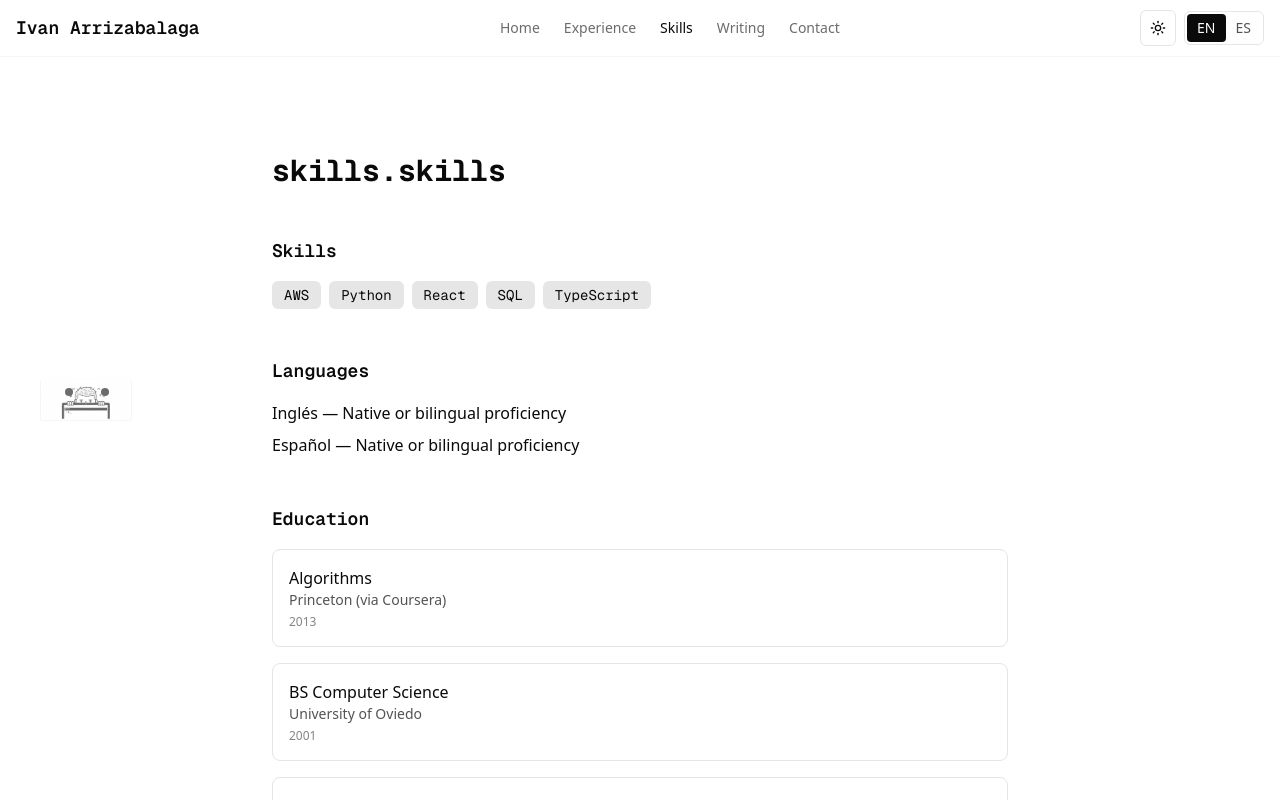
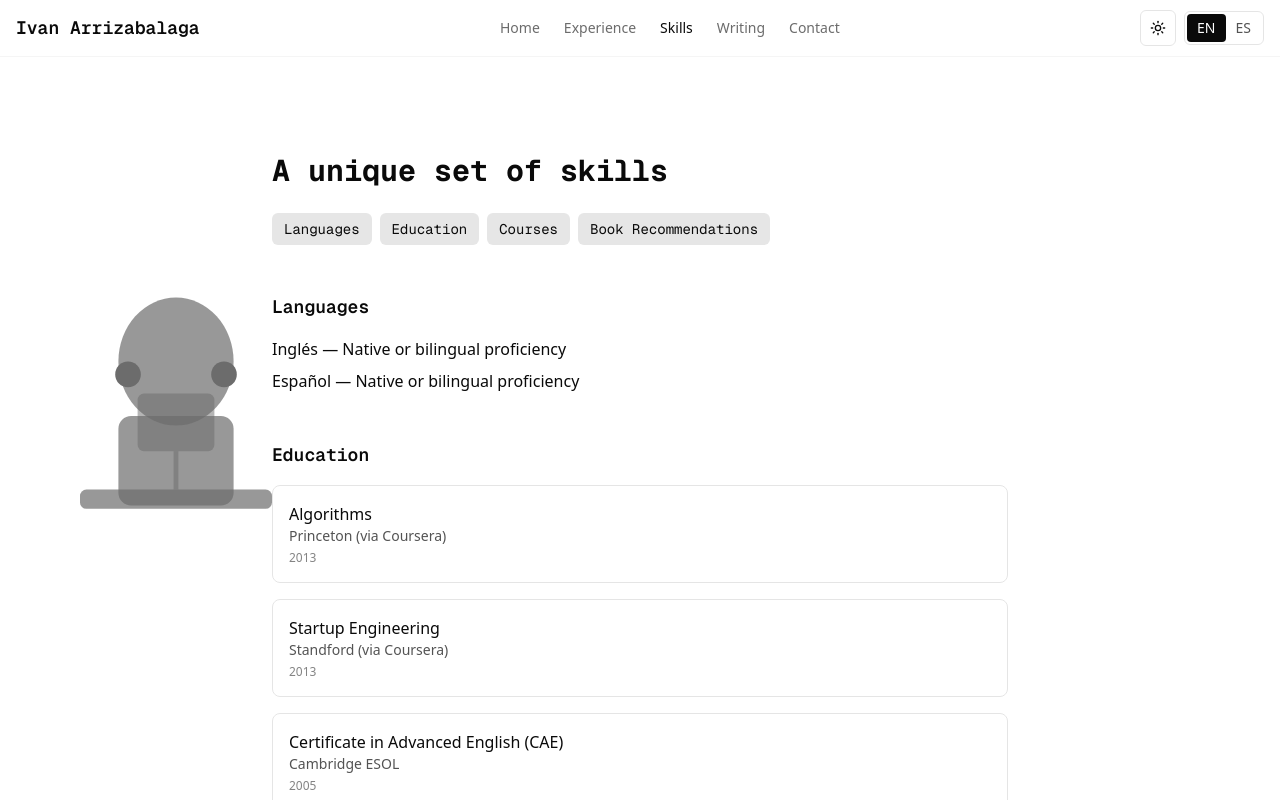
Before and after one commit to ivanarrizabalaga/ivanarrizabalaga.com, a Next.js app: page /en/skills in a window 1280 px wide. Shown: the top 800 px of the page. Built offline with nearby package versions, Linux system fonts and the light colour scheme.

Commit message:
fix: Skills page layout, markdown rendering, .. visuals

```diff
--- a/app/[locale]/experience/page.tsx
+++ b/app/[locale]/experience/page.tsx
@@ -1,4 +1,5 @@
 import { setRequestLocale } from "next-intl/server";
+import { getTranslations } from "next-intl/server";
 import { ExperienceTimeline } from "@/components/experience/experience-timeline";
 
 type Props = { params: Promise<{ locale: string }> };
@@ -7,9 +8,14 @@ export default async function ExperiencePage({ params }: Props) {
   const { locale } = await params;
   setRequestLocale(locale);
 
+  const t = await getTranslations("experience");
+
   return (
     <div className="container relative z-10 mx-auto max-w-4xl px-4 py-16 md:py-24">
-      <ExperienceTimeline />
+      <h1 className="font-mono text-2xl font-bold md:text-3xl">{t("title")}</h1>
+      <div className="mt-12">
+        <ExperienceTimeline />
+      </div>
     </div>
   );
 }
--- a/app/[locale]/page.tsx
+++ b/app/[locale]/page.tsx
@@ -16,7 +16,7 @@ export default async function HomePage({ params }: Props) {
     <div className="container relative z-10 mx-auto max-w-3xl px-4 py-16 md:py-24">
       <section className="space-y-6">
         <h1 className="font-mono text-2xl font-bold tracking-tight text-foreground md:text-3xl">
-        {t("about")}
+          {t("title")}
         </h1>
         <p className="text-xl text-foreground/80">{profile.title}</p>
       </section>
--- a/app/[locale]/skills/page.tsx
+++ b/app/[locale]/skills/page.tsx
@@ -19,28 +19,57 @@ export default async function SkillsPage({ params }: Props) {
   const languages = getLanguages(locale as "en" | "es");
   const t = await getTranslations("skills");
 
-  const degrees = studies.filter((s) => s.studyType === "officialDegree");
-  const certifications = studies.filter((s) => s.studyType === "certification");
+  const degrees = studies
+    .filter((s) => s.studyType === "officialDegree")
+    .sort(
+      (a, b) =>
+        new Date(b.startDate).getTime() - new Date(a.startDate).getTime()
+    );
+  const certifications = studies
+    .filter((s) => s.studyType === "certification")
+    .sort(
+      (a, b) =>
+        new Date(b.startDate).getTime() - new Date(a.startDate).getTime()
+    );
+  const sortedRecommendations = [...recommendations].sort((a, b) => {
+    const dateA = a.publicationDate
+      ? new Date(a.publicationDate).getTime()
+      : 0;
+    const dateB = b.publicationDate
+      ? new Date(b.publicationDate).getTime()
+      : 0;
+    return dateB - dateA;
+  });
+
+  const sections: { id: string; label: string }[] = [
+    { id: "languages", label: t("languages") },
+    { id: "education", label: t("education") },
+    ...(certifications.length > 0
+      ? [{ id: "courses", label: t("courses") }]
+      : []),
+    { id: "books", label: t("books") },
+  ];
 
   return (
     <div className="container relative z-10 mx-auto max-w-3xl px-4 py-16 md:py-24">
-      <h1 className="font-mono text-2xl font-bold md:text-3xl">{t("skills")}</h1>
+      <h1 className="font-mono text-2xl font-bold md:text-3xl">{t("title")}</h1>
 
-      <section className="mt-12">
-        <h2 className="font-mono text-lg font-semibold">{t("hardSkills")}</h2>
-        <div className="mt-4 flex flex-wrap gap-2">
-          {hardSkills.map((h) => (
-            <span
-              key={h.skill.name}
-              className="rounded-md bg-foreground/10 px-3 py-1 font-mono text-sm"
-            >
-              {h.skill.name}
-            </span>
-          ))}
-        </div>
-      </section>
+      <nav
+        className="mt-6 flex flex-wrap gap-2"
+        aria-label={t("navLabel")}
+      >
+        {sections.map(({ id, label }) => (
+          <a
+            key={id}
+            href={`#${id}`}
+            className="rounded-md bg-foreground/10 px-3 py-1.5 font-mono text-sm transition-colors hover:bg-foreground/20"
+          >
+            {label}
+          </a>
+        ))}
+      </nav>
 
-      <section className="mt-12">
+      <section id="languages" className="mt-12 scroll-mt-24">
         <h2 className="font-mono text-lg font-semibold">{t("languages")}</h2>
         <ul className="mt-4 space-y-2">
           {languages.map((lang) => (
@@ -51,7 +80,7 @@ export default async function SkillsPage({ params }: Props) {
         </ul>
       </section>
 
-      <section className="mt-12">
+      <section id="education" className="mt-12 scroll-mt-24">
         <h2 className="font-mono text-lg font-semibold">{t("education")}</h2>
         <ul className="mt-4 space-y-4">
           {degrees.map((s) => (
@@ -69,7 +98,7 @@ export default async function SkillsPage({ params }: Props) {
       </section>
 
       {certifications.length > 0 && (
-        <section className="mt-12">
+        <section id="courses" className="mt-12 scroll-mt-24">
           <h2 className="font-mono text-lg font-semibold">{t("courses")}</h2>
           <ul className="mt-4 space-y-4">
             {certifications.map((s) => (
@@ -83,16 +112,21 @@ export default async function SkillsPage({ params }: Props) {
                   {s.name}
                 </a>
                 <p className="text-sm text-foreground/70">{s.institution.name}</p>
+                {(s.finishDate || s.startDate) && (
+                  <p className="mt-1 text-xs text-foreground/50">
+                    {new Date(s.finishDate ?? s.startDate).getFullYear()}
+                  </p>
+                )}
               </li>
             ))}
           </ul>
         </section>
       )}
 
-      <section className="mt-12">
+      <section id="books" className="mt-12 scroll-mt-24">
         <h2 className="font-mono text-lg font-semibold">{t("books")}</h2>
         <ul className="mt-4 space-y-4">
-          {recommendations.map((r) => (
+          {sortedRecommendations.map((r) => (
             <li key={r.title} className="rounded-lg border border-border p-4">
               <a
                 href={r.URL}
@@ -107,6 +141,11 @@ export default async function SkillsPage({ params }: Props) {
                   {r.authors.map((a) => `${a.name} ${a.surnames}`).join(", ")}
                 </p>
               )}
+              {r.publicationDate && (
+                <p className="mt-1 text-xs text-foreground/50">
+                  {new Date(r.publicationDate).getFullYear()}
+                </p>
+              )}
               {r.summary && (
                 <p className="mt-2 text-sm text-foreground/60">{r.summary}</p>
               )}
--- a/components/avatar/avatar.tsx
+++ b/components/avatar/avatar.tsx
@@ -1,18 +1,37 @@
 "use client";
 
-import Image from "next/image";
 import { useCallback, useEffect, useRef, useState } from "react";
 import { cn } from "@/lib/utils";
+import { useScrollEyes } from "@/hooks/use-scroll-eyes";
 
-const EYE_OFFSET_MAX = 4;
-const AVATAR_SIZE = 120;
+const EYE_OFFSET_MAX = 6;
+const AVATAR_SIZE_MD = 320;
 
-export function Avatar({ className }: { className?: string }) {
-  const containerRef = useRef<HTMLDivElement>(null);
-  const [eyeOffset, setEyeOffset] = useState({ x: 0, y: 0 });
-  const rafRef = useRef<number>();
+export type EyePosition = { x: number; y: number };
 
-  const updateEyes = useCallback((clientX: number, clientY: number, scrollY: number) => {
+export type AvatarEyePositions = {
+  left: EyePosition;
+  right: EyePosition;
+};
+
+const DEFAULT_EYE_POSITIONS: AvatarEyePositions = {
+  left: { x: 35, y: 42 },
+  right: { x: 65, y: 42 },
+};
+
+type AvatarProps = {
+  className?: string;
+  /** Custom base positions for the eyes (in viewBox units, 0-100) */
+  eyePositions?: AvatarEyePositions;
+};
+
+export function Avatar({ className, eyePositions = DEFAULT_EYE_POSITIONS }: AvatarProps) {
+  const containerRef = useRef<SVGSVGElement>(null);
+  const [pointerOffset, setPointerOffset] = useState({ x: 0, y: 0 });
+  const scrollOffset = useScrollEyes();
+  const rafRef = useRef<number | undefined>(undefined);
+
+  const updatePointerEyes = useCallback((clientX: number, clientY: number) => {
     if (!containerRef.current) return;
     const rect = containerRef.current.getBoundingClientRect();
     const centerX = rect.left + rect.width / 2;
@@ -24,93 +43,85 @@ export function Avatar({ className }: { className?: string }) {
     const normalizedX = deltaX / distance;
     const normalizedY = deltaY / distance;
 
-    const pointerX = normalizedX * Math.min(EYE_OFFSET_MAX, distance / 20);
-    const pointerY = normalizedY * Math.min(EYE_OFFSET_MAX, distance / 20);
-
-    const scrollFactor = 0.5;
-    const scrollNormalized = Math.min(1, scrollY / (window.innerHeight * 2));
-    const scrollYOffset = (scrollNormalized - 0.5) * EYE_OFFSET_MAX * scrollFactor;
-
-    setEyeOffset({
-      x: pointerX,
-      y: pointerY + scrollYOffset,
+    const scale = Math.min(EYE_OFFSET_MAX, distance / 15);
+    setPointerOffset({
+      x: normalizedX * scale,
+      y: normalizedY * scale,
     });
   }, []);
 
   useEffect(() => {
+    let lastX = window.innerWidth / 2;
+    let lastY = window.innerHeight / 2;
+
     const handleMouseMove = (e: MouseEvent) => {
+      lastX = e.clientX;
+      lastY = e.clientY;
       if (rafRef.current) cancelAnimationFrame(rafRef.current);
       rafRef.current = requestAnimationFrame(() => {
-        updateEyes(e.clientX, e.clientY, window.scrollY);
+        updatePointerEyes(lastX, lastY);
         rafRef.current = undefined;
       });
     };
 
-    const handleScroll = () => {
-      if (rafRef.current) cancelAnimationFrame(rafRef.current);
-      rafRef.current = requestAnimationFrame(() => {
-        const lastMouse = { current: { x: 0, y: 0 } };
-        updateEyes(lastMouse.current.x || window.innerWidth / 2, lastMouse.current.y || window.innerHeight / 2, window.scrollY);
-        rafRef.current = undefined;
-      });
-    };
+    updatePointerEyes(lastX, lastY);
 
-    let lastX = window.innerWidth / 2;
-    let lastY = window.innerHeight / 2;
-    const handleMouseMoveWithStore = (e: MouseEvent) => {
-      lastX = e.clientX;
-      lastY = e.clientY;
-      handleMouseMove(e);
-    };
-
-    const throttledScroll = () => {
-      if (rafRef.current) return;
-      rafRef.current = requestAnimationFrame(() => {
-        updateEyes(lastX, lastY, window.scrollY);
-        rafRef.current = undefined;
-      });
-    };
-
-    window.addEventListener("mousemove", handleMouseMoveWithStore);
-    window.addEventListener("scroll", throttledScroll, { passive: true });
-
-    updateEyes(lastX, lastY, window.scrollY);
-
+    window.addEventListener("mousemove", handleMouseMove);
     return () => {
-      window.removeEventListener("mousemove", handleMouseMoveWithStore);
-      window.removeEventListener("scroll", throttledScroll);
+      window.removeEventListener("mousemove", handleMouseMove);
       if (rafRef.current) cancelAnimationFrame(rafRef.current);
     };
-  }, [updateEyes]);
+  }, [updatePointerEyes]);
+
+  const leftEye = eyePositions.left;
+  const rightEye = eyePositions.right;
+
+  const totalOffsetX = pointerOffset.x + scrollOffset.x;
+  const totalOffsetY = pointerOffset.y + scrollOffset.y;
+
+  // Convert pixel offset to viewBox units (viewBox is 100x100)
+  // Use md size for scale calc since ref reports rendered size
+  const scale = 100 / AVATAR_SIZE_MD;
+  const offsetX = totalOffsetX * scale;
+  const offsetY = totalOffsetY * scale;
 
   return (
-    <div
+    <svg
       ref={containerRef}
-      className={cn("relative select-none", className)}
+      viewBox="0 0 100 100"
+      className={cn("select-none w-[240px] md:w-[320px] h-[240px] md:h-[320px]", className)}
       aria-hidden
     >
-      <div className="relative size-[120px] md:size-[140px]">
-        <Image
-          src="/logo_profile.png"
-          alt=""
-          width={AVATAR_SIZE}
-          height={AVATAR_SIZE}
-          className="size-full object-contain"
-          priority
-        />
-        <div
-          className="pointer-events-none absolute left-[32%] top-[42%] size-2 rounded-full bg-foreground transition-transform duration-150 ease-out"
-          style={{
-            transform: `translate(${eyeOffset.x}px, ${eyeOffset.y}px)`,
-          }}
-        />
-        <div
-          className="pointer-events-none absolute left-[58%] top-[42%] size-2 rounded-full bg-foreground transition-transform duration-150 ease-out"
-          style={{
-            transform: `translate(${eyeOffset.x}px, ${eyeOffset.y}px)`,
-          }}
-        />
-      </div>
-    </div>
+      {/* Character body - minimalist person at desk with screen */}
+      <g fill="currentColor" className="text-foreground/70">
+        {/* Head */}
+        <ellipse cx="50" cy="38" rx="18" ry="20" />
+        {/* Body/torso - simplified block */}
+        <rect x="32" y="55" width="36" height="28" rx="4" />
+        {/* Desk */}
+        <rect x="20" y="78" width="60" height="6" rx="2" />
+        {/* Screen/laptop */}
+        <rect x="38" y="48" width="24" height="18" rx="2" fill="currentColor" className="text-foreground/50" />
+        <line x1="50" y1="66" x2="50" y2="78" stroke="currentColor" strokeWidth="1.5" className="text-foreground/50" />
+      </g>
+
+      {/* Eyes - customizable position, animated by scroll + pointer */}
+      <circle
+        cx={leftEye.x}
+        cy={leftEye.y}
+        r="4"
+        fill="currentColor"
+        className="text-foreground transition-transform duration-150 ease-out"
+        style={{ transform: `translate(${offsetX}, ${offsetY})` }}
+      />
+      <circle
+        cx={rightEye.x}
+        cy={rightEye.y}
+        r="4"
+        fill="currentColor"
+        className="text-foreground transition-transform duration-150 ease-out"
+        style={{ transform: `translate(${offsetX}, ${offsetY})` }}
+      />
+    </svg>
   );
 }
--- a/components/experience/experience-timeline.tsx
+++ b/components/experience/experience-timeline.tsx
@@ -3,6 +3,7 @@
 import { useTranslations, useLocale } from "next-intl";
 import { useState, useMemo } from "react";
 import Image from "next/image";
+import ReactMarkdown from "react-markdown";
 import { getTimelineItems, type TimelineItem } from "@/lib/experience-timeline";
 import { matchesFilter } from "@/lib/role-classifier";
 import { cn } from "@/lib/utils";
@@ -57,18 +58,18 @@ export function ExperienceTimeline() {
                   ? "right"
                   : "both";
             return (
-              <div
-                key={item.id}
-                className="relative flex min-h-[120px] items-center py-8"
-              >
-                {/* Date tick on the center line */}
-                <div className="absolute left-1/2 top-1/2 z-20 flex -translate-x-1/2 -translate-y-1/2 flex-col items-center gap-1">
-                  <div className="size-3 shrink-0 rounded-full border-2 border-border bg-background" />
-                  <span className="whitespace-nowrap font-mono text-xs text-foreground/60">
-                    {formatDate(item.startDate, locale)}
+              <div key={item.id} className="relative py-8 first:pt-0">
+                {/* Date as subtle header between rows */}
+                <div className="mb-4 flex justify-center">
+                  <span className="whitespace-nowrap font-mono text-xs text-foreground/50">
+                    {item.endDate
+                      ? formatDate(item.endDate, locale)
+                      : "Present"}
                   </span>
                 </div>
-                <TimelineCard item={item} side={side} blur={blur} locale={locale} />
+                <div className="relative flex min-h-[80px] items-start">
+                  <TimelineCard item={item} side={side} blur={blur} locale={locale} />
+                </div>
               </div>
             );
           })}
@@ -137,9 +138,9 @@ function TimelineCard({
           </p>
         </div>
       </div>
-      <p className="mt-4 text-sm text-foreground/80">
-        {expanded ? item.description : shortDesc}
-      </p>
+      <div className="mt-4 prose prose-sm prose-neutral dark:prose-invert max-w-none text-foreground/80 prose-headings:text-foreground prose-strong:text-foreground prose-ul:my-2 prose-li:my-0">
+        <ReactMarkdown>{expanded ? item.description : shortDesc}</ReactMarkdown>
+      </div>
       {item.description.length > 200 && (
         <button
           onClick={() => setExpanded(!expanded)}
--- /dev/null
+++ b/hooks/use-scroll-eyes.ts
@@ -0,0 +1,40 @@
+"use client";
+
+import { useCallback, useEffect, useState } from "react";
+
+export type EyeOffset = { x: number; y: number };
+
+const EYE_OFFSET_MAX = 6;
+const SCROLL_FACTOR = 0.6;
+
+/**
+ * Returns an offset { x, y } for eye position based on scroll progress.
+ * Eyes move downward as the user scrolls down the page.
+ */
+export function useScrollEyes(): EyeOffset {
+  const [offset, setOffset] = useState<EyeOffset>({ x: 0, y: 0 });
+
+  const updateOffset = useCallback(() => {
+    const scrollY = window.scrollY;
+    const scrollHeight = document.documentElement.scrollHeight - window.innerHeight;
+
+    if (scrollHeight <= 0) {
+      setOffset({ x: 0, y: 0 });
+      return;
+    }
+
+    const scrollProgress = Math.min(1, scrollY / scrollHeight);
+    const normalized = scrollProgress - 0.5;
+    const yOffset = normalized * EYE_OFFSET_MAX * SCROLL_FACTOR;
+
+    setOffset({ x: 0, y: yOffset });
+  }, []);
+
+  useEffect(() => {
+    updateOffset();
+    window.addEventListener("scroll", updateOffset, { passive: true });
+    return () => window.removeEventListener("scroll", updateOffset);
+  }, [updateOffset]);
+
+  return offset;
+}
--- a/lib/types.ts
+++ b/lib/types.ts
@@ -87,6 +87,7 @@ export interface Recommendation {
   URL?: string;
   summary?: Bilingual<string>;
   authors?: Author[];
+  publicationDate?: string;
 }
 
 export interface Location {
--- a/messages/en.json
+++ b/messages/en.json
@@ -7,6 +7,7 @@
     "contact": "Contact"
   },
   "home": {
+    "title": "About",
     "about": "About",
     "firstComputer": "First computer",
     "bio": "20+ years building software, teams, and companies. Hands-on VP who still codes.",
@@ -17,6 +18,7 @@
     }
   },
   "experience": {
+    "title": "Experiences and projects",
     "filter": {
       "all": "All around player",
       "lead": "Lead",
@@ -28,6 +30,8 @@
     "title": "Writing & Talks"
   },
   "skills": {
+    "title": "A unique set of skills",
+    "navLabel": "Jump to section",
     "education": "Education",
     "courses": "Courses",
     "books": "Book Recommendations",
--- a/messages/es.json
+++ b/messages/es.json
@@ -7,6 +7,7 @@
     "contact": "Contacto"
   },
   "home": {
+    "title": "Sobre mí",
     "about": "Sobre mí",
     "firstComputer": "Primer ordenador",
     "bio": "Más de 20 años construyendo software, equipos y empresas. VP hands-on que sigue programando.",
@@ -17,6 +18,7 @@
     }
   },
   "experience": {
+    "title": "Experiencias y proyectos",
     "filter": {
       "all": "Todo terreno",
       "lead": "Lead",
@@ -28,6 +30,8 @@
     "title": "Escritos y Charlas"
   },
   "skills": {
+    "title": "Un conjunto único de habilidades",
+    "navLabel": "Ir a sección",
     "education": "Formación",
     "courses": "Cursos",
     "books": "Libros Recomendados",
```
Also changed, not shown: data/resume.json.
